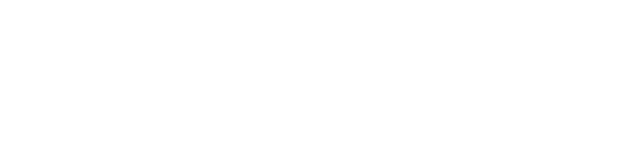
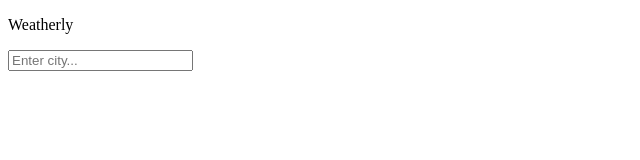
Before and after one commit to Dianakariuki/JSWeatherapplication, a plain HTML site: page index.html in a window 1280 px wide. Shown: the whole page, without its empty margins (0-640 px from the left). Drawn offline with Linux system fonts and the light colour scheme.

Commit message:
ft: created a form

```diff
--- a/index.html
+++ b/index.html
@@ -8,4 +8,11 @@
     <link rel="stylesheet" href="style.css" />
 </head>
 <body>
+    <div class="container">
+        <div class="app-title">
+            <p>Weatherly</p>
+            <input id="search" type="text" placeholder="Enter city..." autocomplete="off"/>
+        </div>
+    </div>
+    </body>
     </html>
```
